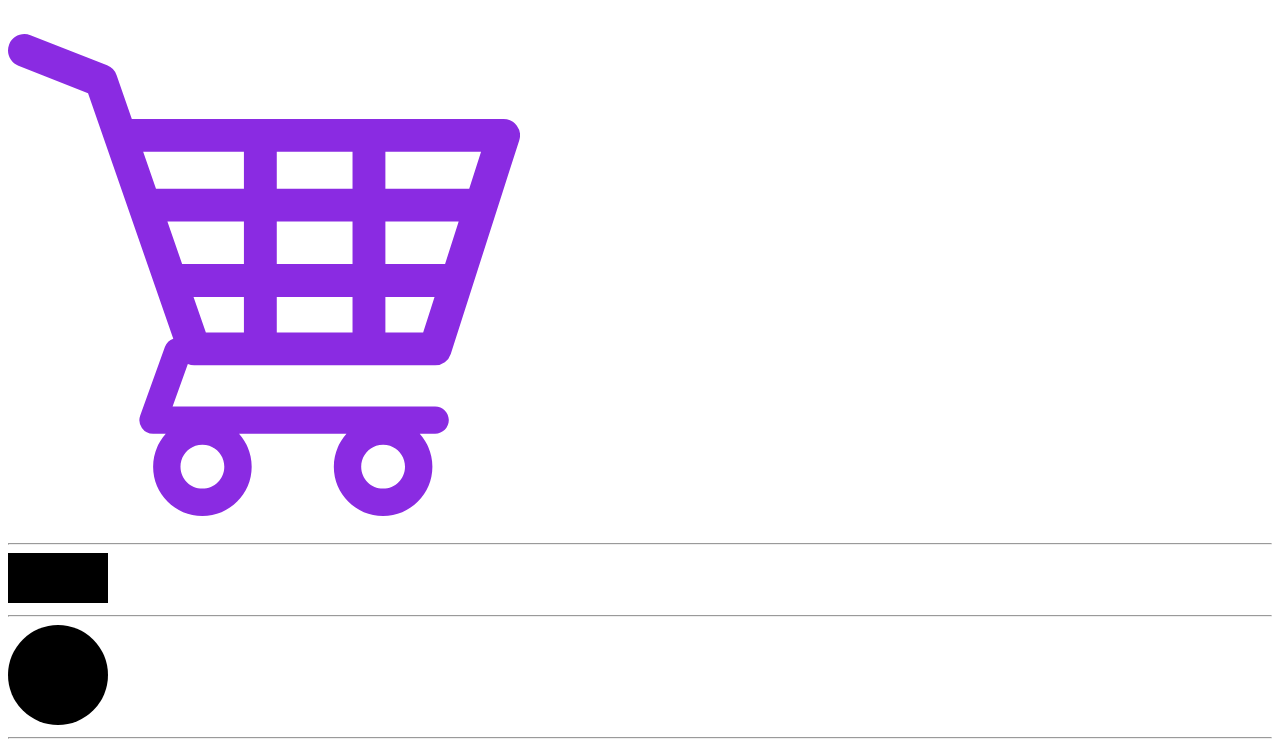
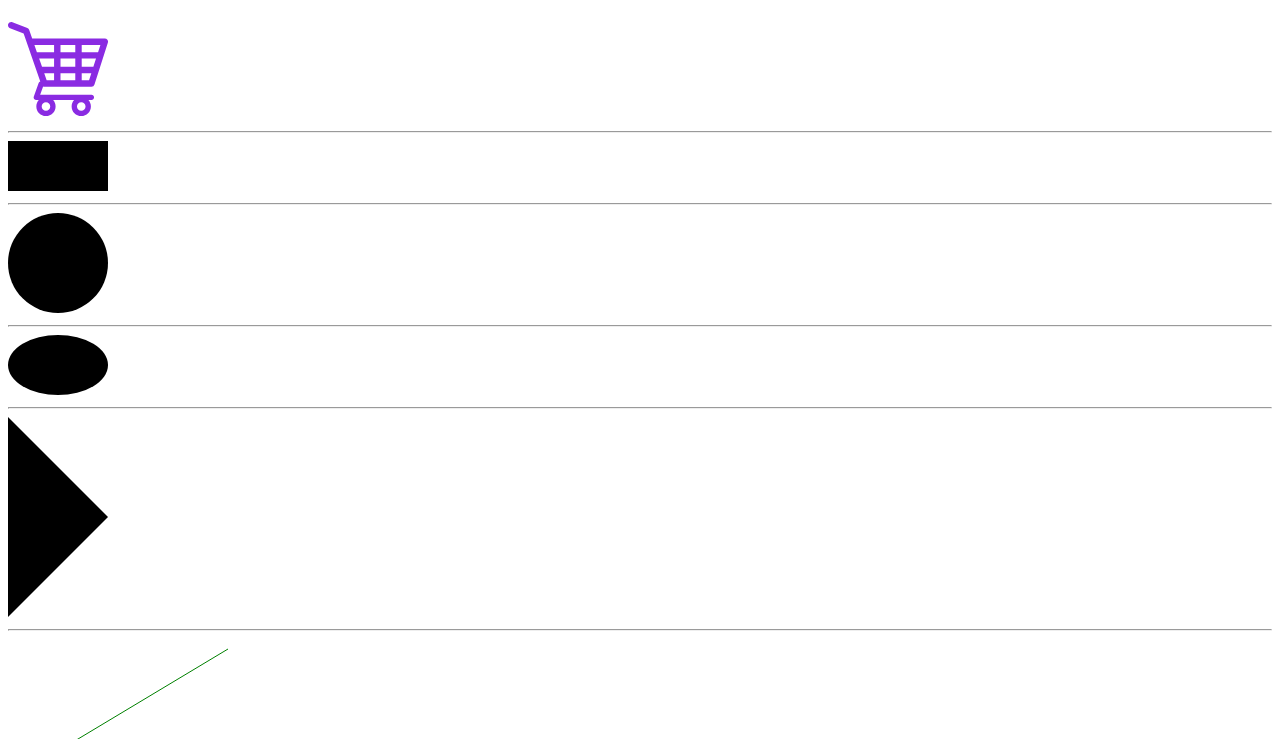
Before and after one commit to NikEvert/svg-exercise, a website built with webpack: page src/index.html in a window 1280 px wide. Shown: the part 61-800 px from the top of the page. Built offline with nearby package versions, Linux system fonts and the light colour scheme.

Commit message:
update1.0 svg

```diff
--- a/src/index.html
+++ b/src/index.html
@@ -16,8 +16,8 @@
          <svg
             class="box__svg"
             xmlns="http://www.w3.org/2000/svg"
-            width="512"
-            height="512"
+            width="100"
+            height="100"
             x="0"
             y="0"
             viewBox="0 0 446.843 446.843"
```
Also changed, not shown: dist/index.html.
